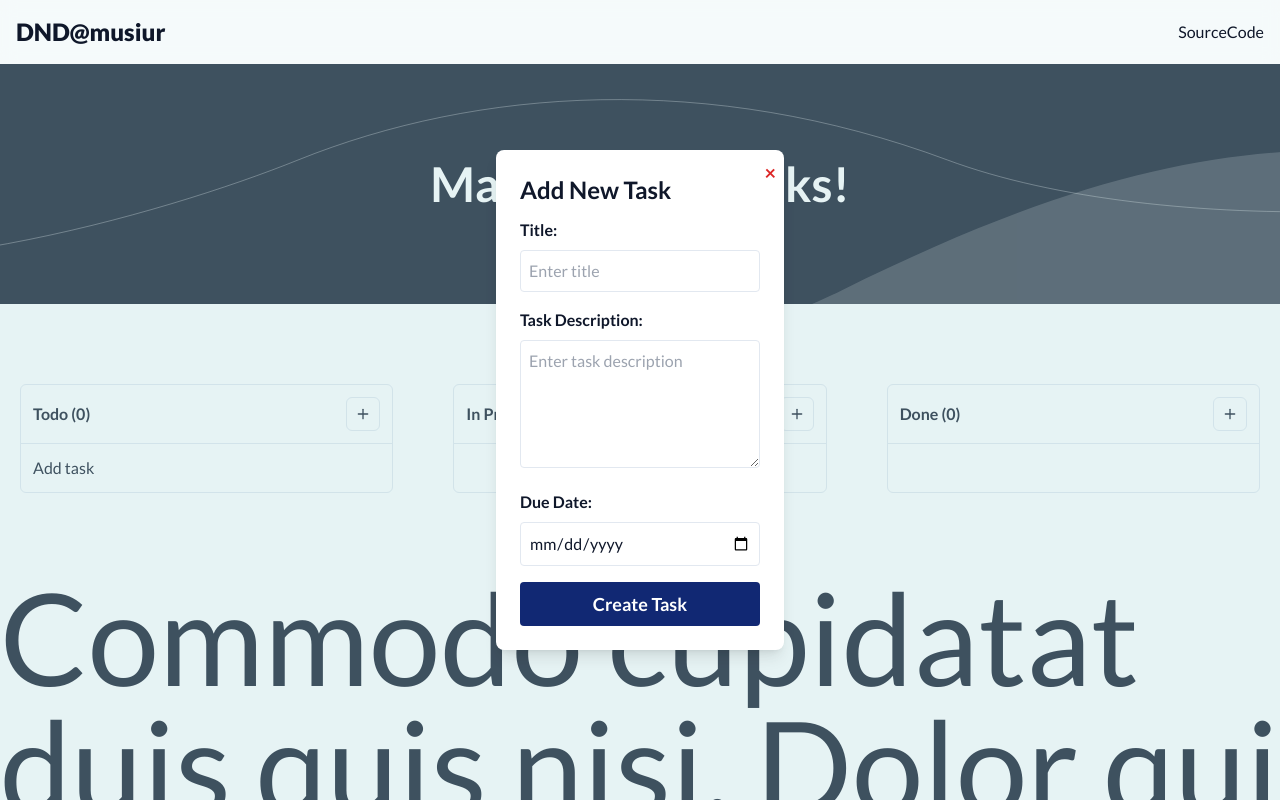
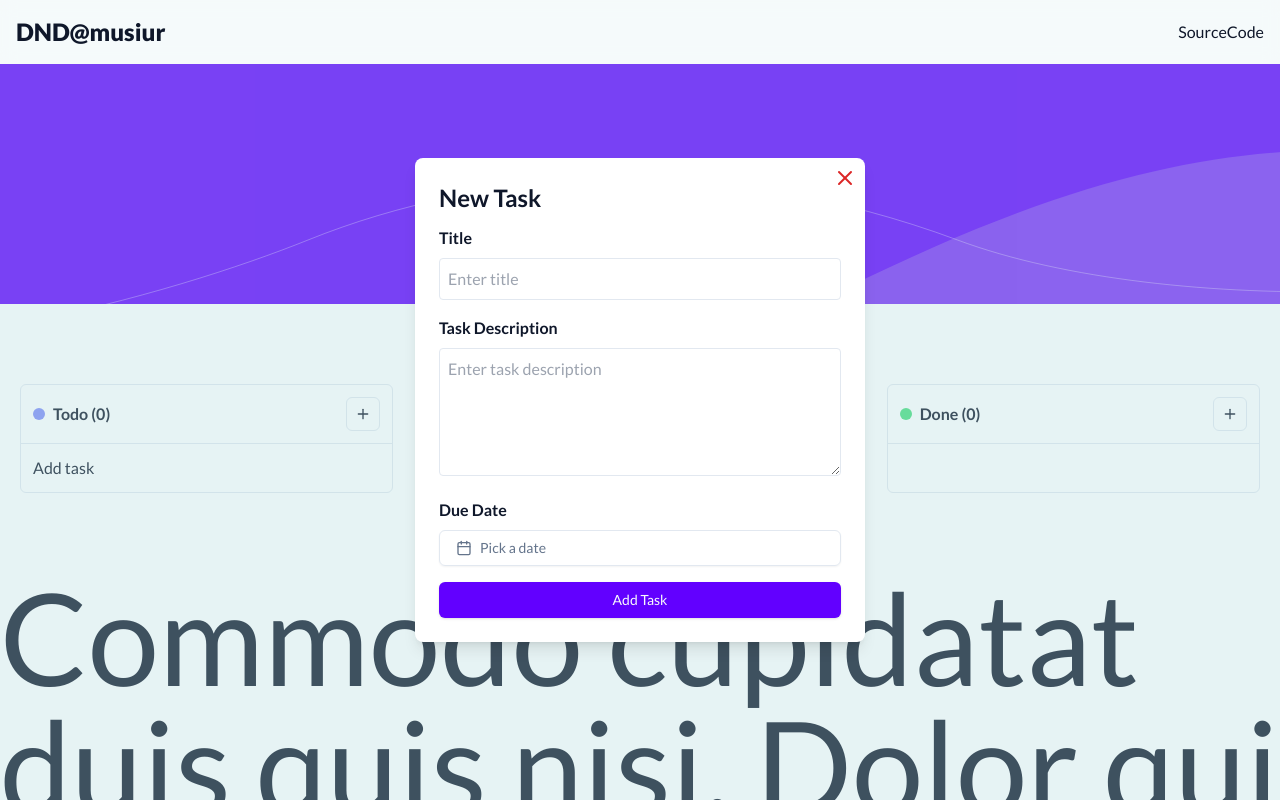
Before and after one commit to musiur/vanilla-dnd-in-react, a React (Vite) app: page / in a window 1280 px wide. Both pictures are taken after a click on the button 363 px from the left and 414 px from the top of the page. Shown: the top 800 px of the page. Built offline with nearby package versions, Linux system fonts and the light colour scheme.

Commit message:
[Feature] Modal redesign#5

```diff
--- a/package.json
+++ b/package.json
@@ -11,12 +11,16 @@
   },
   "dependencies": {
     "@radix-ui/react-icons": "^1.3.0",
+    "@radix-ui/react-popover": "^1.0.6",
+    "@radix-ui/react-slot": "^1.0.2",
     "@reduxjs/toolkit": "^1.9.5",
     "class-variance-authority": "^0.7.0",
     "clsx": "^2.0.0",
+    "date-fns": "^2.30.0",
     "lucide-react": "^0.263.1",
     "react": "^18.2.0",
     "react-datepicker": "^4.16.0",
+    "react-day-picker": "^8.8.1",
     "react-dom": "^18.2.0",
     "react-redux": "^8.1.2",
     "tailwind-merge": "^1.14.0",
@@ -24,6 +28,7 @@
     "uuid": "^9.0.0"
   },
   "devDependencies": {
+    "@types/node": "^20.5.4",
     "@types/react": "^18.2.15",
     "@types/react-dom": "^18.2.7",
     "@vitejs/plugin-react": "^4.0.3",
--- a/src/components/KanbanBody.jsx
+++ b/src/components/KanbanBody.jsx
@@ -132,9 +132,21 @@ const KanbanBody = () => {
                   onDrop={(e) => handleOnDrop(e, index)}
                 >
                   <div className="flex items-center justify-between gap-5 p-3 border-b">
-                    <h4 className="font-bold">
-                      {name} ({tasks.length})
-                    </h4>
+                    <div className="flex items-center gap-2">
+                      <div
+                        className={`w-3 h-3 rounded-full ${
+                          index === 0
+                            ? "bg-indigo-400"
+                            : index === 1
+                            ? "bg-orange-400"
+                            : "bg-green-400"
+                        }`}
+                      ></div>
+                      <h4 className="font-bold">
+                        {" "}
+                        {name} ({tasks.length})
+                      </h4>
+                    </div>
                     <button
                       className="border rounded-md p-2 hover:bg-gray-100"
                       onClick={() => AddTaskHandler(index, name)}
@@ -146,6 +158,7 @@ const KanbanBody = () => {
                     <div className="flex flex-col gap-3 p-8 min-h-[50vh]">
                       {tasks.map((task) => {
                         const { id, title, description, duedate } = task;
+                        const due = new Date(duedate);
                         return (
                           <div
                             key={id}
@@ -170,7 +183,7 @@ const KanbanBody = () => {
                             </span>
                             <h5 className="font-semibold">{title}</h5>
                             <p className="text-gray-400">{description}</p>
-                            <p>Due: {duedate}</p>
+                            <p>Due: {due.toLocaleDateString()}</p>
                           </div>
                         );
                       })}
--- /dev/null
+++ b/src/components/ui/button.jsx
@@ -0,0 +1,54 @@
+import * as React from "react"
+import { Slot } from "@radix-ui/react-slot"
+import { cva } from "class-variance-authority"
+
+import { cn } from "../../lib/utils"
+
+const buttonVariants = cva(
+  "inline-flex items-center justify-center rounded-md text-sm font-medium transition-colors focus-visible:outline-none focus-visible:ring-1 focus-visible:ring-ring disabled:pointer-events-none disabled:opacity-50",
+  {
+    variants: {
+      variant: {
+        default:
+          "bg-primary text-primary-foreground shadow hover:bg-primary/90",
+        destructive:
+          "bg-destructive text-destructive-foreground shadow-sm hover:bg-destructive/90",
+        outline:
+          "border border-input bg-transparent shadow-sm hover:bg-accent hover:text-accent-foreground",
+        secondary:
+          "bg-secondary text-secondary-foreground shadow-sm hover:bg-secondary/80",
+        ghost: "hover:bg-accent hover:text-accent-foreground",
+        link: "text-primary underline-offset-4 hover:underline",
+      },
+      size: {
+        default: "h-9 px-4 py-2",
+        sm: "h-8 rounded-md px-3 text-xs",
+        lg: "h-10 rounded-md px-8",
+        icon: "h-9 w-9",
+      },
+    },
+    defaultVariants: {
+      variant: "default",
+      size: "default",
+    },
+  }
+)
+
+
+
+const Button = React.forwardRef(
+  // eslint-disable-next-line react/prop-types
+  ({ className, variant, size, asChild = false, ...props }, ref) => {
+    const Comp = asChild ? Slot : "button"
+    return (
+      <Comp
+        className={cn(buttonVariants({ variant, size, className }))}
+        ref={ref}
+        {...props}
+      />
+    )
+  }
+)
+Button.displayName = "Button"
+
+export { Button, buttonVariants }
--- /dev/null
+++ b/src/components/ui/calendar.jsx
@@ -0,0 +1,76 @@
+
+
+// eslint-disable-next-line no-unused-vars
+import * as React from "react";
+import { ChevronLeftIcon, ChevronRightIcon } from "@radix-ui/react-icons";
+import { DayPicker } from "react-day-picker";
+
+import { cn } from "../../lib/utils";
+import { buttonVariants } from "./button";
+
+function Calendar({
+  // eslint-disable-next-line react/prop-types
+  className,
+  // eslint-disable-next-line react/prop-types
+  classNames,
+  // eslint-disable-next-line react/prop-types
+  showOutsideDays = true,
+  ...props
+}) {
+  return (
+    <DayPicker
+      showOutsideDays={showOutsideDays}
+      className={cn("p-3", className)}
+      classNames={{
+        months: "flex flex-col sm:flex-row space-y-4 sm:space-x-4 sm:space-y-0",
+        month: "space-y-4",
+        caption: "flex justify-center pt-1 relative items-center",
+        caption_label: "text-sm font-medium",
+        nav: "space-x-1 flex items-center",
+        nav_button: cn(
+          buttonVariants({ variant: "outline" }),
+          "h-7 w-7 bg-transparent p-0 opacity-50 hover:opacity-100"
+        ),
+        nav_button_previous: "absolute left-1",
+        nav_button_next: "absolute right-1",
+        table: "w-full border-collapse space-y-1",
+        head_row: "flex",
+        head_cell:
+          "text-muted-foreground rounded-md w-8 font-normal text-[0.8rem]",
+        row: "flex w-full mt-2",
+        cell: cn(
+          "relative p-0 text-center text-sm focus-within:relative focus-within:z-20 [&:has([aria-selected])]:bg-accent",
+          // eslint-disable-next-line react/prop-types
+          props.mode === "range"
+            ? "[&:has(>.day-range-end)]:rounded-r-md [&:has(>.day-range-start)]:rounded-l-md first:[&:has([aria-selected])]:rounded-l-md last:[&:has([aria-selected])]:rounded-r-md"
+            : "[&:has([aria-selected])]:rounded-md"
+        ),
+        day: cn(
+          buttonVariants({ variant: "ghost" }),
+          "h-8 w-8 p-0 font-normal aria-selected:opacity-100"
+        ),
+        day_range_start: "day-range-start",
+        day_range_end: "day-range-end",
+        day_selected:
+          "bg-primary text-primary-foreground hover:bg-primary hover:text-primary-foreground focus:bg-primary focus:text-primary-foreground",
+        day_today: "bg-accent text-accent-foreground",
+        day_outside: "text-muted-foreground opacity-50",
+        day_disabled: "text-muted-foreground opacity-50",
+        day_range_middle:
+          "aria-selected:bg-accent aria-selected:text-accent-foreground",
+        day_hidden: "invisible",
+        ...classNames,
+      }}
+      components={{
+        // eslint-disable-next-line no-unused-vars
+        IconLeft: ({ ...props }) => <ChevronLeftIcon className="h-4 w-4" />,
+        // eslint-disable-next-line no-unused-vars
+        IconRight: ({ ...props }) => <ChevronRightIcon className="h-4 w-4" />,
+      }}
+      {...props}
+    />
+  );
+}
+Calendar.displayName = "Calendar";
+
+export { Calendar };
--- /dev/null
+++ b/src/components/ui/date-picker.jsx
@@ -0,0 +1,53 @@
+"use client";
+
+import * as React from "react";
+import { format } from "date-fns";
+import { Calendar as CalendarIcon } from "lucide-react";
+
+import { cn } from "../../lib/utils";
+import { Popover, PopoverContent, PopoverTrigger } from "./popover";
+import { Button } from "./button";
+import { Calendar } from "./calendar";
+import { useEffect } from "react";
+
+// eslint-disable-next-line react/prop-types, no-unused-vars
+export function DatePicker({ onChange, name, defaultValue }) {
+  const [date, setDate] = React.useState(
+    defaultValue ? new Date(defaultValue) : null
+  );
+  useEffect(() => {
+    if (date) {
+      const dateClass = new Date(date);
+      onChange({
+        target: {
+          name,
+          value: date,
+        },
+      });
+    }
+  }, [date]);
+  return (
+    <Popover>
+      <PopoverTrigger asChild>
+        <Button
+          variant={"outline"}
+          className={cn(
+            "w-full justify-start text-left font-normal",
+            !date && "text-muted-foreground"
+          )}
+        >
+          <CalendarIcon className="mr-2 h-4 w-4" />
+          {date ? format(date, "PPP") : <span>Pick a date</span>}
+        </Button>
+      </PopoverTrigger>
+      <PopoverContent className="w-auto p-0">
+        <Calendar
+          mode="single"
+          selected={date}
+          onSelect={setDate}
+          initialFocus
+        />
+      </PopoverContent>
+    </Popover>
+  );
+}
--- /dev/null
+++ b/src/components/ui/popover.jsx
@@ -0,0 +1,28 @@
+import * as React from "react";
+import * as PopoverPrimitive from "@radix-ui/react-popover";
+import { cn } from "../../lib/utils";
+
+const Popover = PopoverPrimitive.Root;
+
+const PopoverTrigger = PopoverPrimitive.Trigger;
+
+const PopoverContent = React.forwardRef(
+  // eslint-disable-next-line react/prop-types, no-unexpected-multiline
+  ({ className, align = "center", sideOffset = 4, ...props }, ref) => (
+    <PopoverPrimitive.Portal>
+      <PopoverPrimitive.Content
+        ref={ref}
+        align={align}
+        sideOffset={sideOffset}
+        className={cn(
+          "z-50 w-72 rounded-md border bg-popover p-4 text-popover-foreground shadow-md outline-none data-[state=open]:animate-in data-[state=closed]:animate-out data-[state=closed]:fade-out-0 data-[state=open]:fade-in-0 data-[state=closed]:zoom-out-95 data-[state=open]:zoom-in-95 data-[side=bottom]:slide-in-from-top-2 data-[side=left]:slide-in-from-right-2 data-[side=right]:slide-in-from-left-2 data-[side=top]:slide-in-from-bottom-2",
+          className
+        )}
+        {...props}
+      />
+    </PopoverPrimitive.Portal>
+  )
+);
+PopoverContent.displayName = PopoverPrimitive.Content.displayName;
+
+export { Popover, PopoverTrigger, PopoverContent };
--- a/src/index.css
+++ b/src/index.css
@@ -1,6 +1,8 @@
 @tailwind base;
 @tailwind components;
 @tailwind utilities;
+
+
 
 @layer base {
   :root {
@@ -19,7 +21,7 @@
     --card: 0 0% 100%;
     --card-foreground: 222.2 47.4% 11.2%;
 
-    --primary: 222.2 47.4% 11.2%;
+    --primary: 263 100% 50%;
     --primary-foreground: 210 40% 98%;
 
     --secondary: 210 40% 96.1%;
@@ -55,7 +57,7 @@
     --card: 224 71% 4%;
     --card-foreground: 213 31% 91%;
 
-    --primary: 210 40% 98%;
+    --primary: 263 100% 50%;
     --primary-foreground: 222.2 47.4% 1.2%;
 
     --secondary: 222.2 47.4% 11.2%;
--- a/src/modals/TaskModal.jsx
+++ b/src/modals/TaskModal.jsx
@@ -2,6 +2,9 @@ import { useState } from "react";
 import "react-datepicker/dist/react-datepicker.css";
 import { useDispatch, useSelector } from "react-redux";
 import { addTask } from "../redux/feature/boardSlice";
+import { Button } from "../components/ui/button";
+import { X } from "lucide-react";
+import { DatePicker } from "../components/ui/date-picker";
 
 export const CreateUID = (data) => {
   let ID = 0;
@@ -18,8 +21,8 @@ export const CreateUID = (data) => {
   return ID + 1;
 };
 
+// eslint-disable-next-line react/prop-types
 const TaskModal = ({ closeModal, addContext }) => {
-  console.log(addContext);
   // redux store
   const { board } = useSelector((state) => state.board);
   const dispatch = useDispatch();
@@ -30,13 +33,14 @@ const TaskModal = ({ closeModal, addContext }) => {
 
   const handleSubmit = (e) => {
     e.preventDefault();
+    // eslint-disable-next-line react/prop-types
     const prevTasks = board[0].columns[addContext.id].tasks;
     const newTask = {
       id: CreateUID(prevTasks),
       title: task,
       description,
       duedate: selectedDate,
-      addContext
+      addContext,
     };
     dispatch(addTask(newTask));
     closeModal(false);
@@ -44,19 +48,19 @@ const TaskModal = ({ closeModal, addContext }) => {
 
   return (
     <div className="fixed inset-0 flex justify-center items-center bg-[#abd6db] bg-opacity-30 z-10">
-      <div className="relative bg-white p-6 rounded-lg shadow-lg w-72 h-auto">
-        <h1 className="text-2xl font-bold mb-3">Add New Task</h1>
+      <div className="relative bg-white p-6 rounded-lg shadow-lg min-w-[310px] w-[450px] h-auto">
+        <h1 className="text-2xl font-bold mb-3">New Task</h1>
         <button
           onClick={() => closeModal(false)}
           className="absolute top-0 right-0 mt-2 mr-2 text-red-600 font-bold text-xl"
         >
-          &times;
+          <X />
         </button>
 
         <form onSubmit={handleSubmit}>
           <div className="mb-4">
             <label htmlFor="task" className="block font-bold mb-2">
-              Title:
+              Title
             </label>
             <input
               type="text"
@@ -69,7 +73,7 @@ const TaskModal = ({ closeModal, addContext }) => {
           </div>
           <div className="mb-4">
             <label htmlFor="description" className="block font-bold mb-2">
-              Task Description:
+              Task Description
             </label>
             <textarea
               id="description"
@@ -81,23 +85,19 @@ const TaskModal = ({ closeModal, addContext }) => {
           </div>
           <div className="mb-4">
             <label htmlFor="date" className="block font-bold mb-2">
-              Due Date:
+              Due Date
             </label>
             <div className="w-full">
-              <input
-                id="date"
-                type="date"
-                className="w-full p-2 border rounded focus:outline-none focus:ring focus:border-blue-300"
-                selected={selectedDate}
+              <DatePicker
                 onChange={(e) => {
                   setSelectedDate(e.target.value);
                 }}
               />
             </div>
           </div>
-          <button type="submit" className="form-button">
-            Create Task
-          </button>
+          <Button type="submit" className="form-button">
+            Add Task
+          </Button>
         </form>
       </div>
     </div>
--- a/src/modals/TaskUpdateModal.jsx
+++ b/src/modals/TaskUpdateModal.jsx
@@ -2,12 +2,16 @@ import { useState } from "react";
 import "react-datepicker/dist/react-datepicker.css";
 import { useDispatch, useSelector } from "react-redux";
 import { updateTask } from "../redux/feature/boardSlice";
+import { DatePicker } from "../components/ui/date-picker";
+import { Button } from "../components/ui/button";
+import { X } from "lucide-react";
 
-
+// eslint-disable-next-line react/prop-types
 const TaskUpdateModal = ({ closeModal, selectedTask, updateContext }) => {
   // redux store
   const { board } = useSelector((state) => state.board);
   const dispatch = useDispatch();
+  // eslint-disable-next-line react/prop-types
   const defaultValues = board[0].columns[updateContext.index].tasks.filter(
     (task) => task.id === selectedTask
   )[0];
@@ -22,44 +26,48 @@ const TaskUpdateModal = ({ closeModal, selectedTask, updateContext }) => {
 
   const handleSubmit = (e) => {
     e.preventDefault();
+    // eslint-disable-next-line react/prop-types
     const prevTasks = board[0].columns[updateContext.index].tasks;
-    console.log(prevTasks)
+    console.log(prevTasks);
     const newTask = {
       ...defaultValues,
       title: task,
       description,
       duedate: selectedDate,
     };
-    const newTaskList = prevTasks.map(task => {
-        if(task.id === selectedTask){
-            return newTask
-        }else{
-            return task
-        }
-    })
-    console.log(newTaskList)
-    dispatch(updateTask({
+    const newTaskList = prevTasks.map((task) => {
+      if (task.id === selectedTask) {
+        return newTask;
+      } else {
+        return task;
+      }
+    });
+    console.log(newTaskList);
+    dispatch(
+      updateTask({
         tasks: newTaskList,
-        index: updateContext.index
-    }));
+        // eslint-disable-next-line react/prop-types
+        index: updateContext.index,
+      })
+    );
     closeModal(false);
   };
 
   return (
     <div className="fixed inset-0 flex justify-center items-center bg-[#abd6db] bg-opacity-30 z-10">
-      <div className="relative bg-white p-6 rounded-lg shadow-lg w-72 h-auto">
-        <h1 className="text-2xl font-bold mb-3">Update</h1>
+      <div className="relative bg-white p-6 rounded-lg shadow-lg w-[450px] h-auto">
+        <h1 className="text-2xl font-bold mb-3">Update Task</h1>
         <button
           onClick={() => closeModal(false)}
           className="absolute top-0 right-0 mt-2 mr-2 text-red-600 font-bold text-xl"
         >
-          &times;
+          <X />
         </button>
 
         <form onSubmit={handleSubmit}>
           <div className="mb-4">
             <label htmlFor="task" className="block font-bold mb-2">
-              Title:
+              Title
             </label>
             <input
               type="text"
@@ -72,7 +80,7 @@ const TaskUpdateModal = ({ closeModal, selectedTask, updateContext }) => {
           </div>
           <div className="mb-4">
             <label htmlFor="description" className="block font-bold mb-2">
-              Task Description:
+              Task Description
             </label>
             <textarea
               id="description"
@@ -84,14 +92,10 @@ const TaskUpdateModal = ({ closeModal, selectedTask, updateContext }) => {
           </div>
           <div className="mb-4">
             <label htmlFor="date" className="block font-bold mb-2">
-              Due Date:
+              Due Date
             </label>
             <div className="w-full">
-              <input
-                id="date"
-                type="date"
-                className="w-full p-2 border rounded focus:outline-none focus:ring focus:border-blue-300"
-                selected={selectedDate}
+              <DatePicker
                 onChange={(e) => {
                   setSelectedDate(e.target.value);
                 }}
@@ -99,9 +103,9 @@ const TaskUpdateModal = ({ closeModal, selectedTask, updateContext }) => {
               />
             </div>
           </div>
-          <button type="submit" className="form-button">
-            Update
-          </button>
+          <Button type="submit" className="form-button">
+            Update Task
+          </Button>
         </form>
       </div>
     </div>
```
Also changed, not shown: src/styles/backgrounds/wavy.css (+5 -5 lines), vite.config.js.timestamp-1691164230595-b50fe470539e7.mjs (deleted, +0 -10 lines), 1 other file (tests, documents, lock files or other folders).
